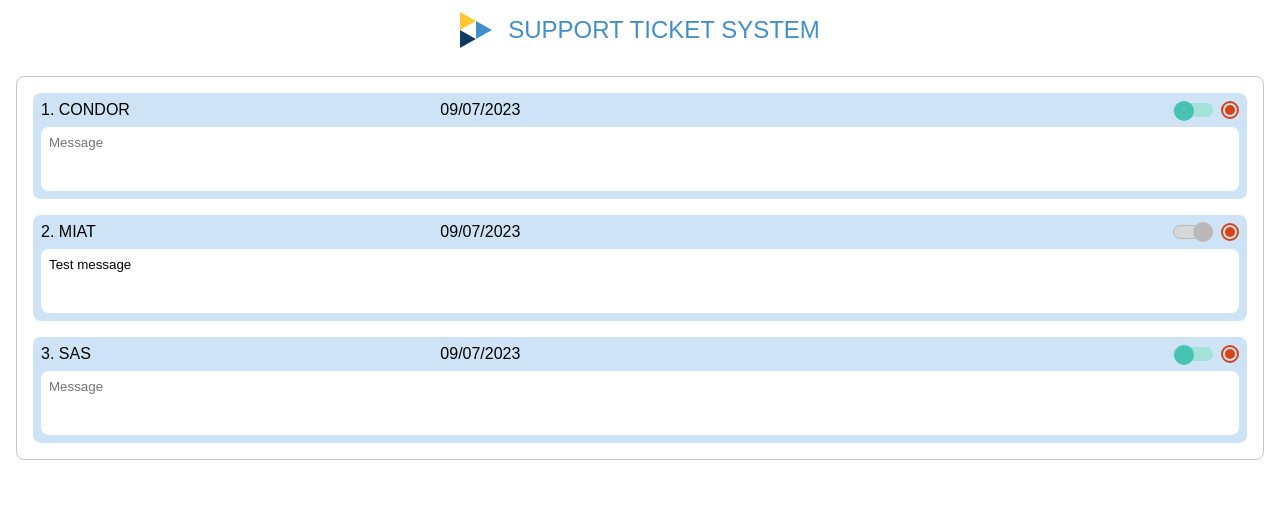
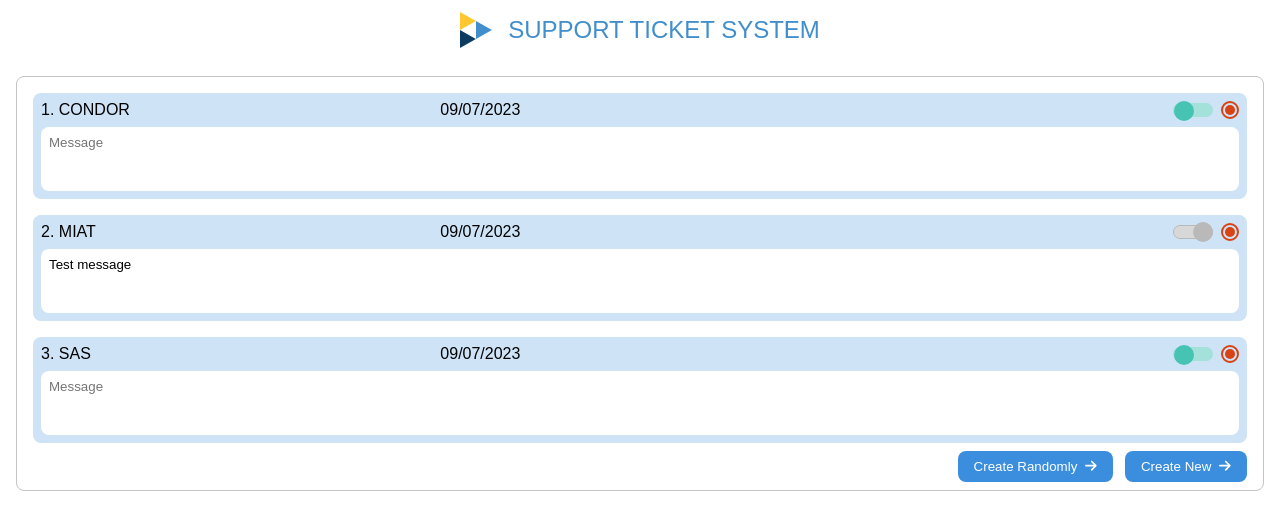
Before and after one commit to isaitamatf/support-ticket-system-frontend, a React (Create React App) app: page / in a window 1280 px wide. Shown: the top 530 px of the page. Built offline with nearby package versions, Linux system fonts and the light colour scheme.

Commit message:
Create Button Component

```diff
--- a/src/components/body/body-component.tsx
+++ b/src/components/body/body-component.tsx
@@ -1,6 +1,6 @@
 import React from "react";
 
-import { ListComponent } from "..";
+import { ListComponent, ButtonComponent } from "..";
 import { TicketInterface } from "../../interfaces";
 
 const DUMMY_TICKETS: TicketInterface[] = [
@@ -26,6 +26,10 @@
   return (
     <div className="sts-body">
       <ListComponent tickets={DUMMY_TICKETS} />
+      <div className="sts-row">
+        <ButtonComponent text="Create Randomly"/>
+        <ButtonComponent text="Create New"/>
+      </div>
     </div>
   )
 }
--- /dev/null
+++ b/src/components/button/button-component.tsx
@@ -0,0 +1,20 @@
+import { FontAwesomeIcon } from "@fortawesome/react-fontawesome";
+import React, { MouseEventHandler } from "react";
+
+import { faArrowRight } from '@fortawesome/free-solid-svg-icons';
+
+type Props = {
+  text: string,
+  onClick?: MouseEventHandler<HTMLButtonElement>
+}
+
+export const ButtonComponent: React.FC<Props> = ({text, onClick}) => {
+  return (
+    <div className="sts-button">
+      <button onClick={onClick}>
+        <span>{text}</span>
+        <FontAwesomeIcon icon={faArrowRight} />
+      </button>
+    </div>
+  );
+}
--- a/src/components/index.tsx
+++ b/src/components/index.tsx
@@ -1,4 +1,5 @@
 export { BodyComponent } from "./body/body-component";
+export { ButtonComponent } from "./button/button-component";
 export { HeaderComponent } from "./header/header-component";
 export { ListComponent } from "./list/list-component";
 export { StatusComponent } from "./status/status-component";
--- a/src/styles/body.scss
+++ b/src/styles/body.scss
@@ -8,4 +8,9 @@
   border-width: 1px;
   border-style: solid;
   border-color: colors.$grey-color;
+  >.sts-row {
+    display: flex;
+    flex-direction: row;
+    justify-content: flex-end;
+  }
 }
--- /dev/null
+++ b/src/styles/button.scss
@@ -0,0 +1,20 @@
+@use "colors";
+
+.sts-button {
+  margin: 0 6px;
+  > button {
+    background-color: #3B8EDE;
+    color: #FFF;
+    border: 0;
+    padding: 8px 16px;
+    border-radius: 8px;
+    cursor: pointer;
+    > span {
+      margin-right: 8px;
+    }
+  }
+}
+
+.sts-button:last-child {
+  margin-right: 0;
+}
--- a/src/styles/index.scss
+++ b/src/styles/index.scss
@@ -1,4 +1,5 @@
 @import url('./body.scss');
+@import url('./button.scss');
 @import url('./header.scss');
 @import url('./list.scss');
 @import url('./status.scss');
```
